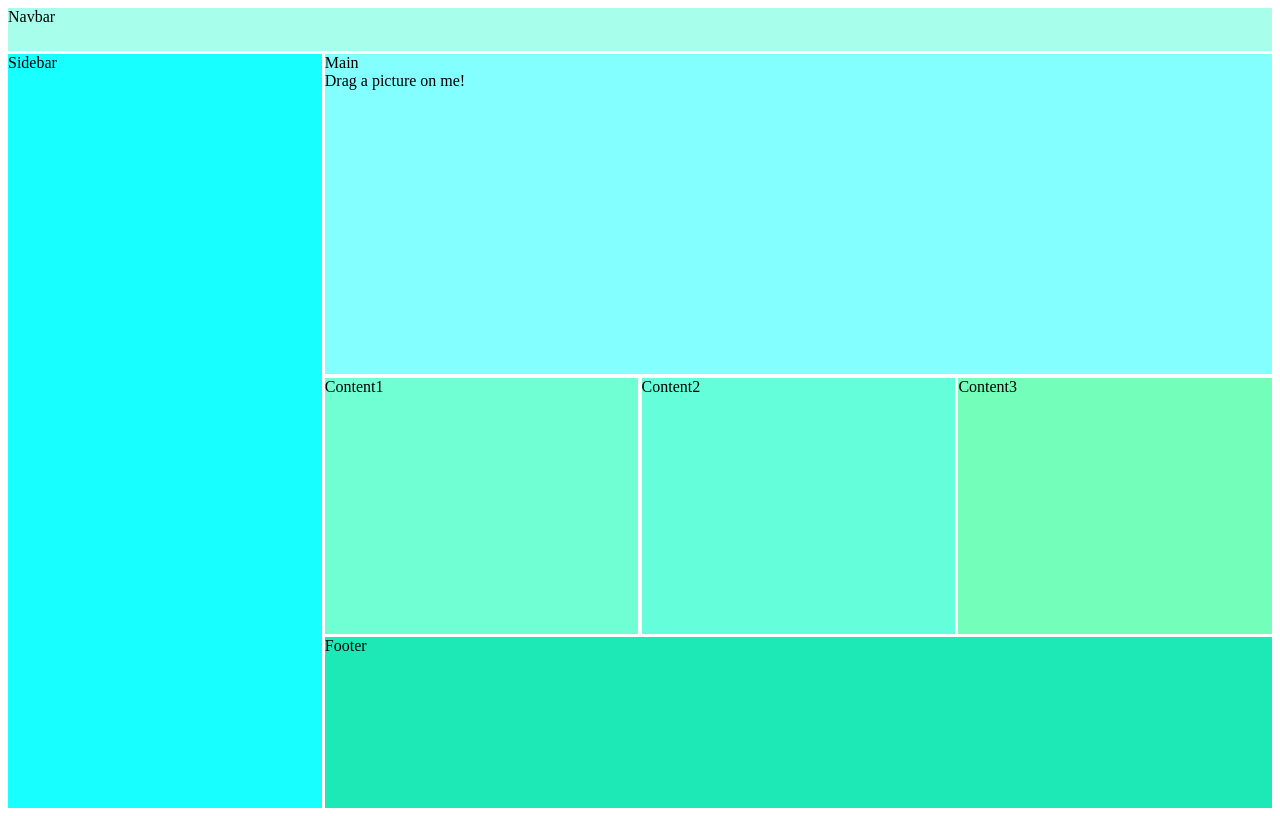
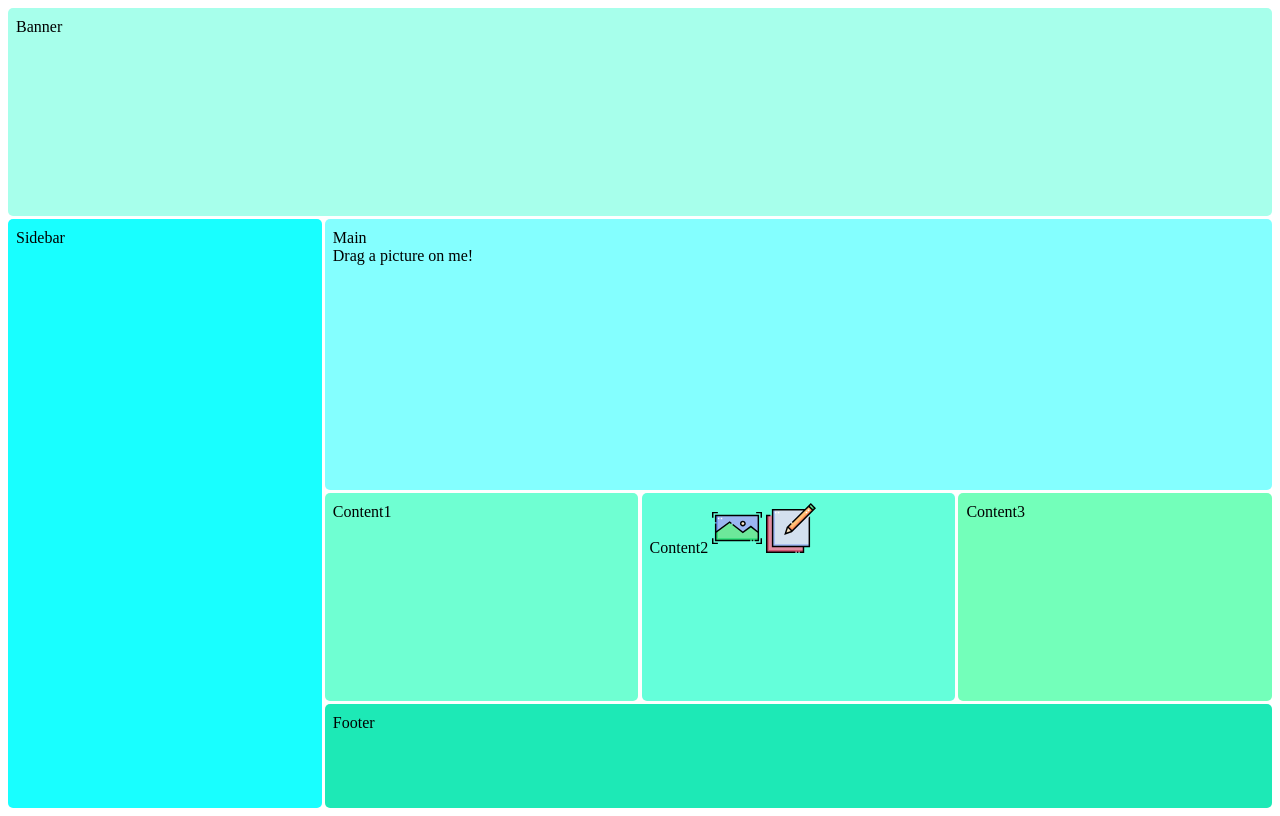
Before and after one commit to jonlowrey/sandbox-css-grid, a plain HTML site: page index.html in a window 1280 px wide. Drawn offline with Linux system fonts and the light colour scheme.

Commit message:
deploy this

```diff
--- a/index.html
+++ b/index.html
@@ -43,24 +43,43 @@
             // Prevent default behavior (Prevent file from being opened)
             ev.preventDefault();
         }
+        function picClick(ev) {
+            window.alert("CLICK", ev)
+
+
+        }
+
+        function writeClick(ev) {
+            const newItem = document.createElement('textarea');
+            newItem.innerHTML = 'Write in me!';
+            ev.target.parentNode.replaceChild(newItem, ev.target)
+        }
+        // window.onbeforeunload = function () {
+        //     return "You will lose your work if you navigate away!";
+        // }
 
     </script>
 </head>
 
 <body>
-    <div class="container">
-        <nav>Navbar</nav>
-        <main id="drop_zone" ondrop="dropHandler(event);"
-            ondragover="dragOverHandler(event)" ;>
-            Main<br>
+    <div class="container" ondragover="dragOverHandler(event);">
+        <nav>Banner</nav>
+        <main ondrop="dropHandler(event);" ondragover="dragOverHandler(event);">
+            Main</br>
             Drag a picture on me!
 
         </main>
         <div id="sidebar">Sidebar</div>
-        <div id="content1">Content1</div>
-        <div id="content2">Content2</div>
-        <div id="content3">Content3</div>
-        <footer>Footer</footer>
+        <div id="content1" ondrop="dropHandler(event);" ondragover="dragOverHandler(event);">Content1</div>
+        <div id="content2" ondrop="dropHandler(event);" ondragover="dragOverHandler(event);">
+            Content2
+            <img src="images/pic.svg" width="50px" onclick="picClick(event);" />
+            <img src="images/write.svg" width="50px" onclick="writeClick(event)"/>
+
+
+        </div>
+        <div id="content3" ondrop="dropHandler(event);" ondragover="dragOverHandler(event);">Content3</div>
+        <footer ondrop="dropHandler(event);" ondragover="dragOverHandler(event);">Footer</footer>
     </div>
 </body>
 
--- a/styles.css
+++ b/styles.css
@@ -2,22 +2,31 @@
     display: grid;
     height: 100vh;
     grid-template-columns: 1fr 1fr 1fr 1fr;
-    grid-template-rows: .2fr 1.5fr 1.2fr .8fr;
+    grid-template-rows: 1fr 1.3fr 1fr .5fr;
     grid-template-areas:
     "nav nav nav nav"
     "sidebar main main main"
     "sidebar content1 content2 content3"
     "sidebar footer footer footer";
     grid-gap: 0.2rem;
+    padding: 0;
+}
+div{
+    border-radius: 5px;
+    padding: 10px 0 0 8px;
 }
 nav {
     background: #a7ffeb;
     grid-area: nav;
+    border-radius: 5px;
+    padding: 10px 0 0 8px;
 }
 
 main {
     background: #84ffff;
     grid-area: main;
+    border-radius: 5px;
+    padding: 10px 0 0 8px;
 
 }
 
@@ -30,6 +39,7 @@ main {
 #content1 {
     background: #6fffd2;
     grid-area: content1;
+
 }
 
 #content2 {
@@ -45,5 +55,7 @@ main {
 footer {
     background: #1de9b6;
     grid-area: footer;
+    border-radius: 5px;
+    padding: 10px 0 0 8px;
 
 }
```
Also changed, not shown: images/pic.svg (added), images/write.svg (added).
